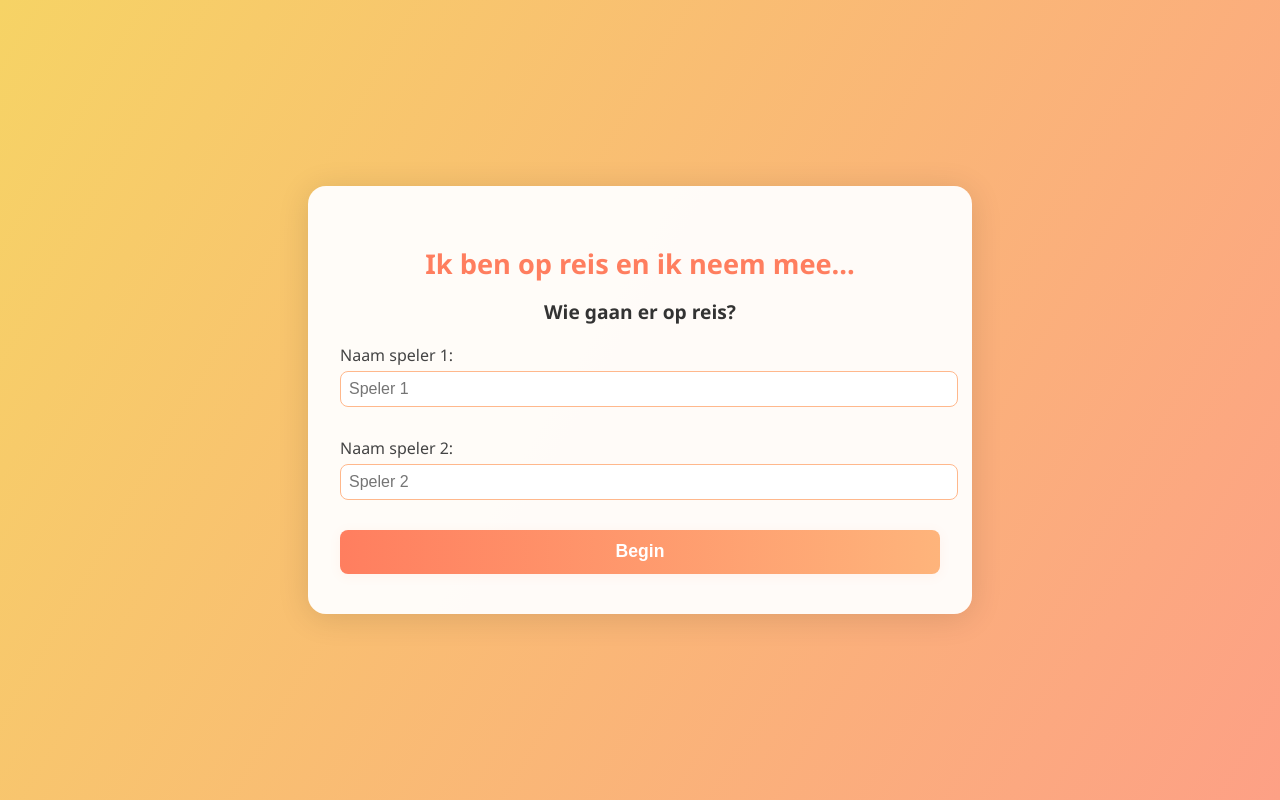
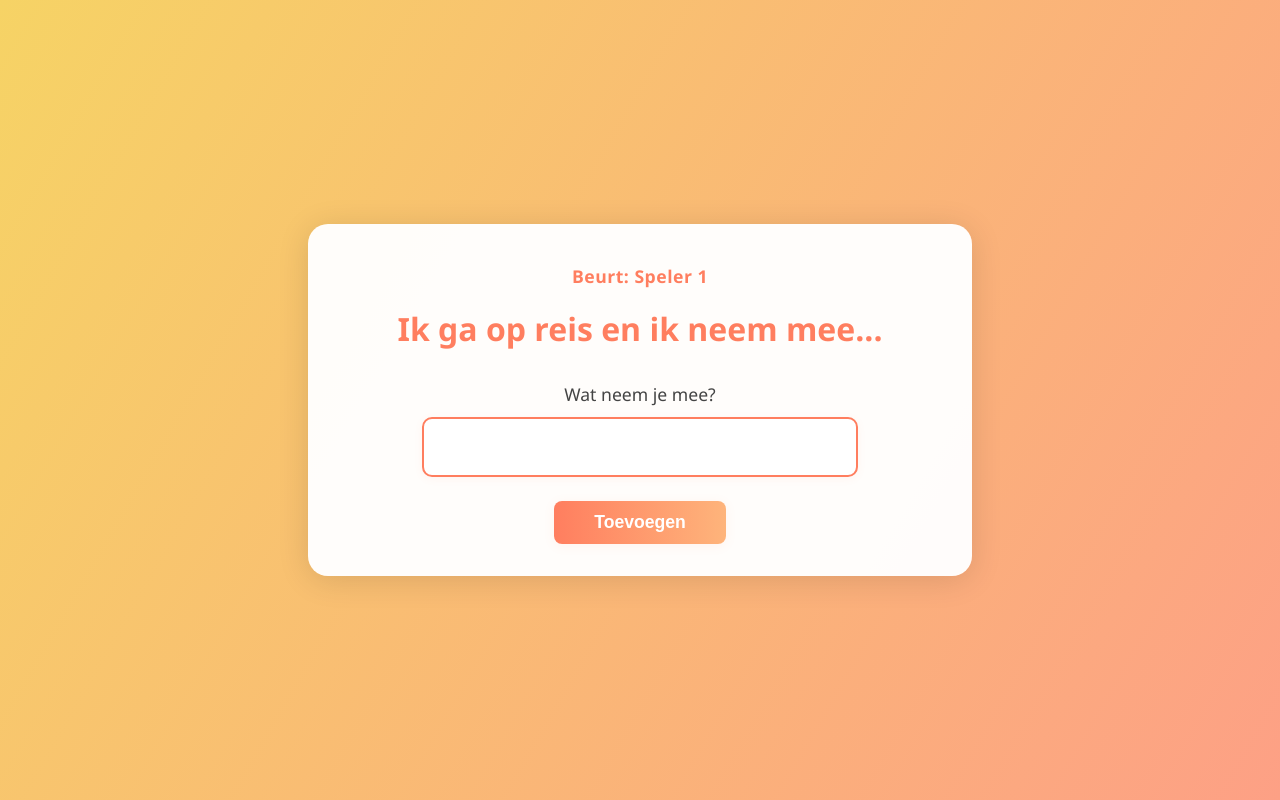
Before and after one commit to SaxsCode/dutch-memory-game, a PHP site: page / in a window 1280 px wide. Run offline with PHP 8.4, Linux system fonts and the light colour scheme.

Commit message:
feat: setup game screen html/css

```diff
--- a/index.php
+++ b/index.php
@@ -6,6 +6,18 @@
     <link rel="stylesheet" href="styles/main.css">
 </head>
 <body>
-    <?php include_once 'snippets/startscreen.php'; ?>
+<?php
+
+if (isset($_POST)) {
+    $player1 = $_POST['player1'] ?? 'Speler 1';
+    $player2 = $_POST['player2'] ?? 'Speler 2';
+
+    include_once 'snippets/game.php';
+} else {
+    include_once 'snippets/startscreen.php';
+}
+?>
+
+
 </body>
 </html>
--- /dev/null
+++ b/snippets/game.php
@@ -0,0 +1,8 @@
+<div class="container">
+        <small>Beurt: <?= htmlspecialchars($player1) ?></small>
+        <h1>Ik ga op reis en ik neem mee...</h1>
+            <label for="item">Wat neem je mee?</label>
+            <input type="text" class="big-input" id="item" name="item" autocomplete="off" autofocus>
+            <br>
+            <button class="submit-btn" type="">Toevoegen</button>
+    </div>
--- a/snippets/startscreen.php
+++ b/snippets/startscreen.php
@@ -1,5 +1,5 @@
     <div class="container">
-        <h1>Ik ben op reis en ik neem mee...</h1>
+        <h1>Ik ga op reis en ik neem mee...</h1>
         <h2>Wie gaan er op reis?</h2>
         <form>
             <div class="player-input">
--- a/styles/main.css
+++ b/styles/main.css
@@ -1,68 +1,77 @@
 body {
     background: linear-gradient(120deg, #f6d365 0%, #fda085 100%);
-            min-height: 100vh;
+    min-height: 100vh; /* added */
     font-family: 'Segoe UI', Arial, sans-serif;
-            display: flex;
-            align-items: center;
-            justify-content: center;
+    display: flex; /* added */
+    align-items: center; /* added */
+    justify-content: center; /* added */
     margin: 0;
 }
+
 .container {
-	    background: rgba(255,255,255,0.95);
-	    padding: 2.5rem 2rem;
-	    border-radius: 18px;
-	    box-shadow: 0 4px 32px rgba(0,0,0,0.12);
-	    max-width: 600px;    /* Increased from 350px to 600px */
+    background: rgba(255,255,255,0.97); /* updated */
+    padding: 2.5rem 2rem 2rem 2rem; /* updated */
+    border-radius: 20px; /* updated */
+    box-shadow: 0 4px 32px rgba(0,0,0,0.12); /* updated */
+    max-width: 600px; /* updated */
     width: 100%;
     margin: 0 auto;
+    text-align: center; /* added */
 }
+
+small {
+    display: block;
+    font-size: 1.1rem;
+    color: #ff7e5f;
+    margin-bottom: 1.2rem;
+    font-weight: bold;
+    letter-spacing: 0.5px;
+}
+
 h1 {
-            font-size: 1.7rem;
+    font-size: 2rem;
     color: #ff7e5f;
-            margin-bottom: 0.5rem;
-            text-align: center;
+    margin-bottom: 2rem;
+    margin-top: 0;
 }
-        h2 {
-            font-size: 1.2rem;
-            color: #333;
-            margin-bottom: 1.2rem;
-            text-align: center;
+
+label {
+    font-size: 1.1rem;
+    color: #444;
+    margin-bottom: 0.7rem;
+    display: block;
+    font-weight: 500;
 }
-        .player-input {
-            margin-bottom: 1.2rem;
+
+.big-input {
+    width: 80%;
+    max-width: 400px;
+    padding: 1rem;
+    font-size: 1.3rem;
+    border: 2px solid #ffb88c;
+    border-radius: 10px;
+    margin-bottom: 1.5rem;
+    transition: border-color 0.2s;
+    box-shadow: 0 2px 8px rgba(255,126,95,0.07);
 }
-        label {
-            display: block;
-            margin-bottom: 0.3rem;
-            font-weight: 500;
-            color: #444;
-        }
-        input[type="text"] {
-            width: 100%;
-            padding: 0.5rem;
-            border: 1.5px solid #ffb88c;
-            border-radius: 8px;
-            font-size: 1rem;
-            margin-bottom: 0.7rem;
-            transition: border-color 0.2s;
-        }
-        input[type="text"]:focus {
+.big-input:focus {
     border-color: #ff7e5f;
     outline: none;
 }
-        button {
-            width: 100%;
+
+.submit-btn {
+    display: inline-block;
     background: linear-gradient(90deg, #ff7e5f 0%, #feb47b 100%);
     color: #fff;
     border: none;
     border-radius: 8px;
-            padding: 0.7rem 0;
+    padding: 0.7rem 2.5rem;
     font-size: 1.1rem;
     font-weight: bold;
     cursor: pointer;
     box-shadow: 0 2px 12px rgba(255,126,95,0.08);
     transition: background 0.2s;
 }
-        button:hover {
+.submit-btn:hover {
     background: linear-gradient(90deg, #feb47b 0%, #ff7e5f 100%);
 }
```
Lines whose indentation alone changed are shown as unchanged.
